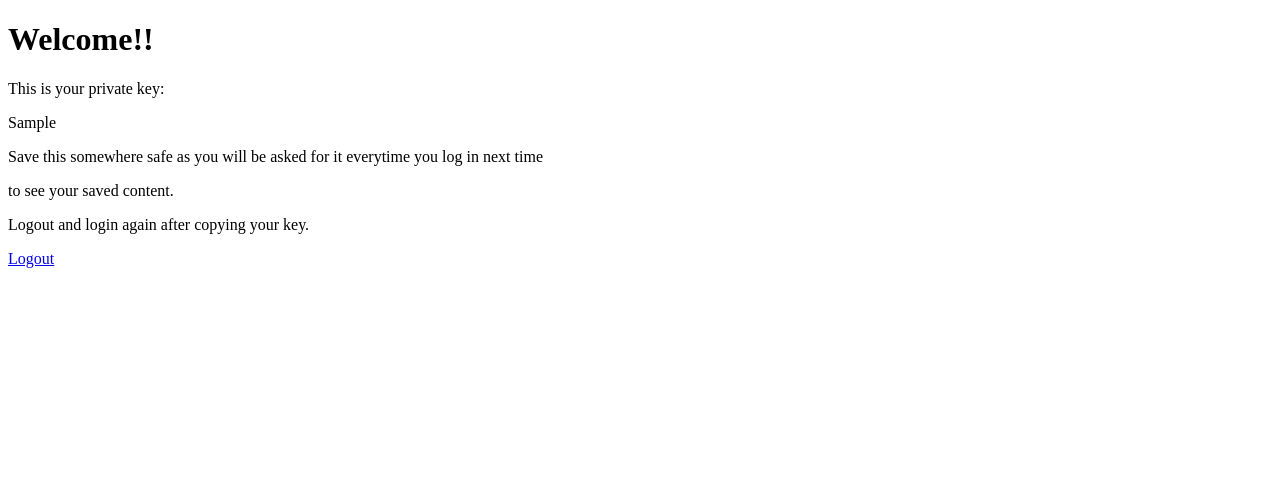
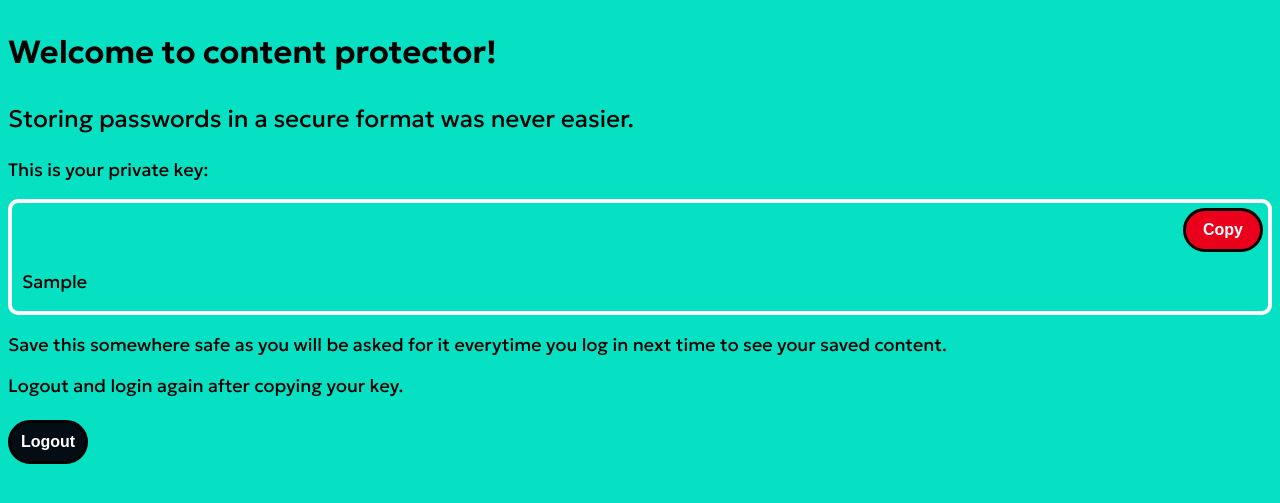
Before and after one commit to Grishound/content-protector, a Flask app: template templates/first_time.html in a window 1280 px wide. Shown: the top 503 px of the page. Run offline with Flask 2, Linux system fonts and the light colour scheme; the template is opened without the code that fills it: most values are stand-ins (such as "Sample title", 1, 10 or a date in 2020); parts of the project's set-up code (start-up, migrations or seed data) failed here and were passed over.

Commit message:
Add css and javascript

```diff
--- a/app.py
+++ b/app.py
@@ -6,9 +6,9 @@ from flask_bcrypt import Bcrypt
 from random import randint
 from flask_login import UserMixin, login_user, LoginManager, login_required, logout_user, current_user
 from flask_migrate import Migrate
-#from dotenv import load_dotenv
+from dotenv import load_dotenv
 
-#load_dotenv()
+load_dotenv()
 
 p = int(os.getenv("p"))
 q = int(os.getenv("q"))
@@ -24,9 +24,11 @@ login_manager.login_view = "login"
 def load_user(user_id):
     return User.query.filter_by(id=user_id).first()
 
+#SQLite DB used locally
+app.config['SQLALCHEMY_DATABASE_URI'] = 'sqlite:///database.db'
 
 #render second postgres
-app.config['SQLALCHEMY_DATABASE_URI'] = os.getenv("DATABASE_URL")
+#app.config['SQLALCHEMY_DATABASE_URI'] = os.getenv("DATABASE_URL")
 
 db = SQLAlchemy(app)
 migrate = Migrate(app, db)
@@ -133,6 +135,7 @@ def content():
 @login_required
 def content_two():
     if request.method == "POST":
+        flash("Saved successfully.")
         username = request.form["username"]
         data = request.form["message"]
         user = User.query.filter_by(username = username).first()
--- /dev/null
+++ b/static/css/first_time.css
@@ -0,0 +1,63 @@
+body {
+    font-family: 'Geologica', Arial;
+    background-color: #06e0c3;
+}
+
+.private-key {
+    border-style: solid;
+    border-width: 4px;
+    border-radius: 10px;
+    border-color: white;
+}
+
+.private-key-paragraph {
+    padding-left: 10px;
+    padding-right: 10px;
+    word-wrap: break-word;
+    font-size: large;
+}
+
+.copy-button,
+.logout-button {
+    width: 80px;
+    margin-top: 5px;
+    margin-right: 5px;
+    background-color: rgb(235, 0, 27);
+    color: white;
+    border-radius: 40px;
+    cursor: pointer;
+    font-size: 16px;
+    padding-top: 10px;
+    padding-bottom: 10px;
+    font-weight: bold;
+    border: solid;
+    border-color: black;
+}
+
+.is-copied {
+    color: black;
+    background-color: rgb(159, 192, 69);
+}
+
+.copy-button-container {
+    text-align: right;
+}
+
+.heading {
+    font-size: xx-large;
+    font-weight: 600;
+}
+
+.boast {
+    font-size: x-large;
+}
+
+.announcement-paragraph,
+.instruction-paragraph,
+.logout-paragraph {
+    font-size: large;
+}
+
+.logout-button {
+    background-color: rgb(5, 13, 20);
+}
--- /dev/null
+++ b/static/javascript/first_time.js
@@ -0,0 +1,25 @@
+function backToCopy() {
+    console.log('hello');
+    const buttonElement = document.querySelector('.copy-button');
+    if (buttonElement.classList.contains('is-copied')) {
+        buttonElement.innerHTML = 'Copy';
+        buttonElement.classList.remove('is-copied');
+    }
+}
+
+function copyOnClick() {
+    const buttonElement = document.querySelector('.copy-button');
+    console.log(buttonElement);
+    if (buttonElement.innerText === 'Copy') {
+        console.log(buttonElement.classList);
+        const content = document.querySelector('.private-key-paragraph');
+        navigator.clipboard.writeText(content.innerHTML);
+        buttonElement.innerHTML = 'Copied!';
+        buttonElement.classList.add('is-copied');
+        console.log('okay fine');
+        setTimeout(backToCopy, 3000);
+    } else {
+        buttonElement.innerHTML = 'Copy';
+        buttonElement.classList.remove('is-copied');
+    }
+}
--- a/templates/first_time.html
+++ b/templates/first_time.html
@@ -4,16 +4,31 @@
     <meta charset="UTF-8">
     <meta http-equiv="X-UA-Compatible" content="IE=edge">
     <meta name="viewport" content="width=device-width, initial-scale=1.0">
+    <link rel="stylesheet" href="{{ url_for('static', filename = 'css/first_time.css') }}">
+    <link rel="preconnect" href="https://fonts.googleapis.com">
+    <link rel="preconnect" href="https://fonts.gstatic.com" crossorigin>
+    <link href="https://fonts.googleapis.com/css2?family=Geologica:wght@100;200;300;400;500;600;700;800;900&display=swap" rel="stylesheet">
     <title>First time</title>
+    <!--<link rel="stylesheet" href="../static/css/first_time.css"-->
 </head>
 <body>
-    <h1>Welcome!!</h1>
-    <p>This is your private key:</p>
-    <p>{{private_key}}</p>
-    <p>Save this somewhere safe as you will be asked for it everytime you log in next time</p>
-    <p>to see your saved content.</p>
-    <p>Logout and login again after copying your key.</p>
+    <p class="heading">Welcome to content protector!</p>
+    <p class="boast">Storing passwords in a secure format was never easier.</p>
+    <p class="announcement-paragraph">This is your private key:</p>
+    <div class="private-key">
+        <div class="copy-button-container">
+            <button class="copy-button" onclick="
+                copyOnClick();
+            ">Copy</button>
+        </div>
+        <p class="private-key-paragraph">{{private_key}}</p>
+    </div>
+    <p class="instruction-paragraph">Save this somewhere safe as you will be asked for it everytime you log in next time to see your saved content.</p>
+    <p class="logout-paragraph">Logout and login again after copying your key.</p>
 
-    <a href="{{url_for('logout')}}">Logout</a>
+    <button class="logout-button" onclick="window.location='{{url_for('logout')}}';">Logout</button>
+
+    <script src="{{url_for('static', filename = 'javascript/first_time.js')}}" ></script>
+    <!--<script src="../static/javascript/first_time.js"></script>-->
 </body>
 </html>
```
Also changed, not shown: static/css/ask_for_private_key.css (added, +12 -0 lines), static/css/display.css (added, +67 -0 lines), templates/ask_for_private_key.html (+8 -5 lines), templates/display.html (+16 -5 lines), database.db.
